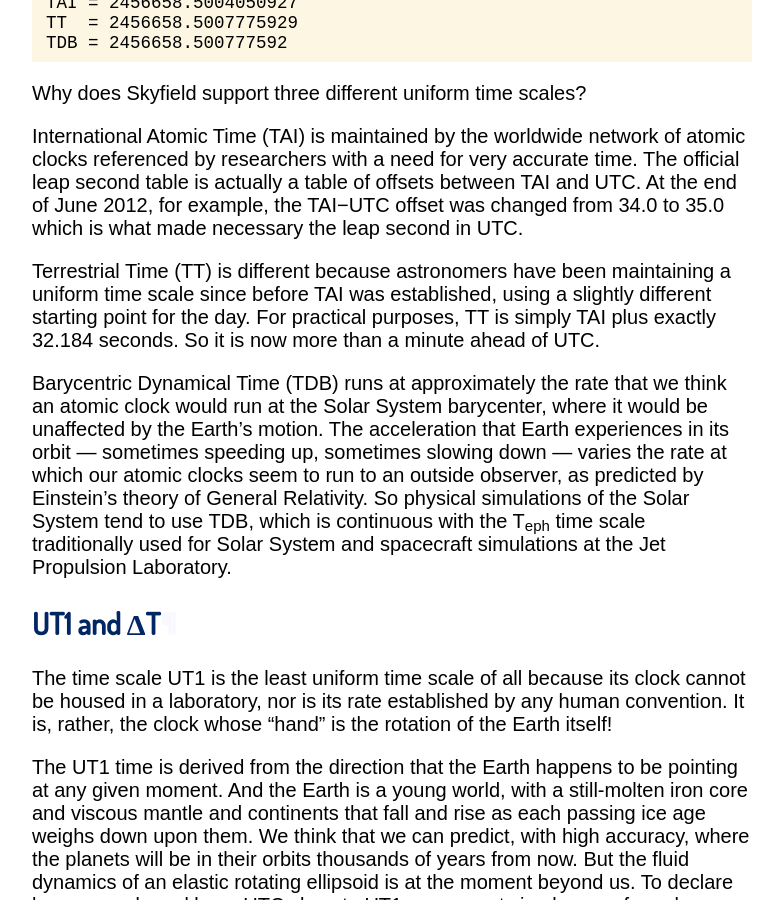
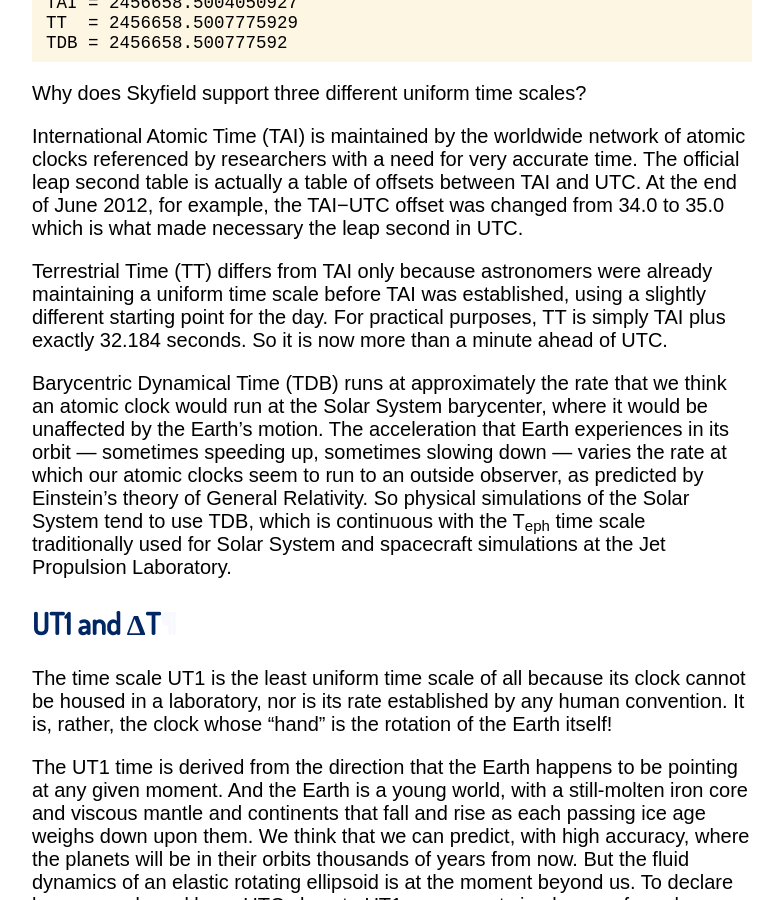
Before and after one commit to skyfielders/python-skyfield, a Sphinx documentation site: the page built from skyfield/documentation/time.rst, in a window 1280 px wide and 900 px high, scrolled down 8797 px. Shown: the whole window, without its empty margins (248-1031 px from the left). Built offline with Sphinx 7.4.7, drawn with Linux system fonts in a browser that asks for light colours; some of the changed text lies outside the part shown.

Commit message:
Fix two phrases in the Time document

```diff
--- a/skyfield/documentation/time.rst
+++ b/skyfield/documentation/time.rst
@@ -532,9 +532,9 @@
 the TAI−UTC offset was changed from 34.0 to 35.0
 which is what made necessary the leap second in UTC.
 
-Terrestrial Time (TT) is different
-because astronomers have been maintaining a uniform time scale
-since before TAI was established,
+Terrestrial Time (TT) differs from TAI
+only because astronomers were already maintaining a uniform time scale
+before TAI was established,
 using a slightly different starting point for the day.
 For practical purposes, TT is simply TAI
 plus exactly 32.184 seconds.
```
Also changed, not shown: other parts of skyfield/documentation/time.rst (+1 -1 lines).
